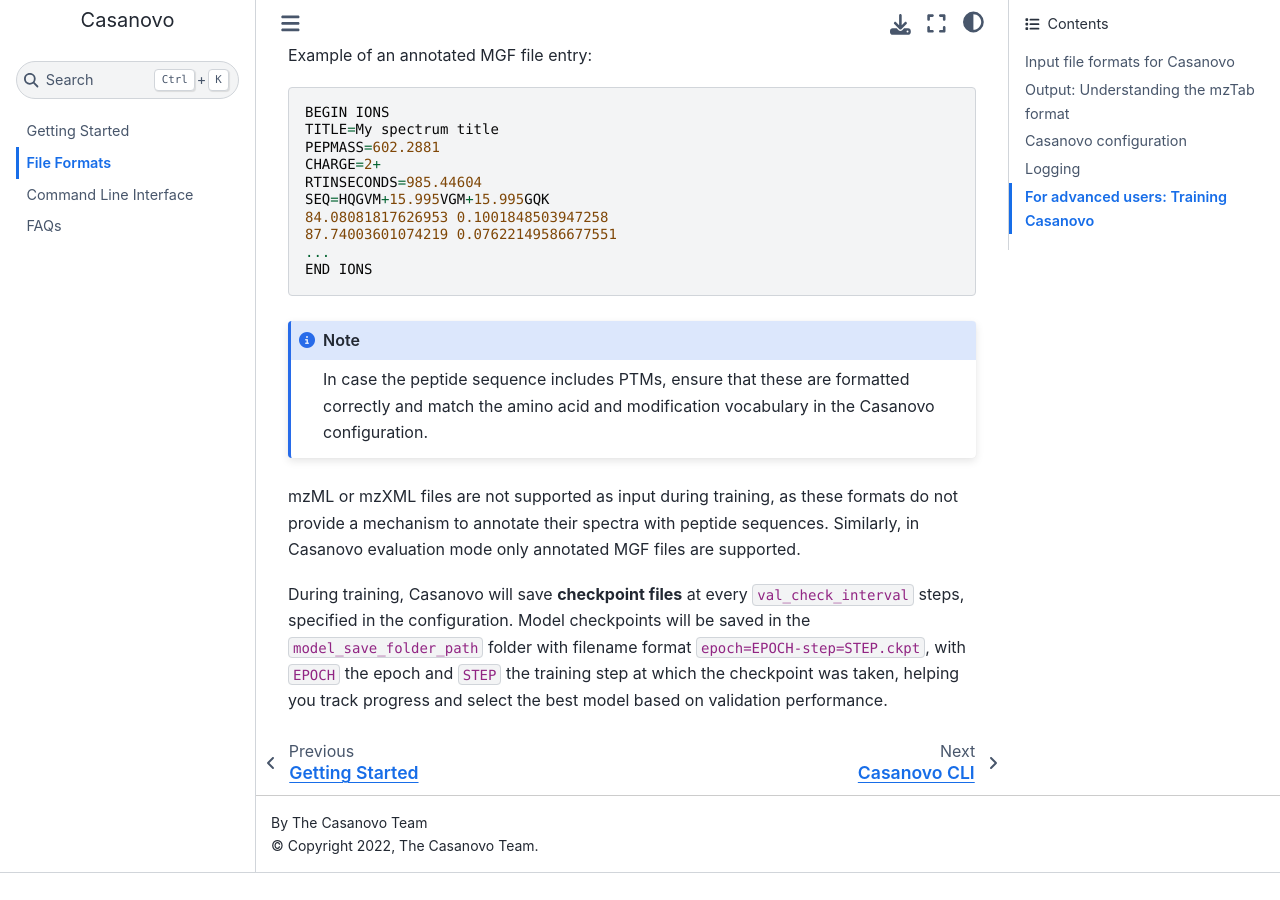
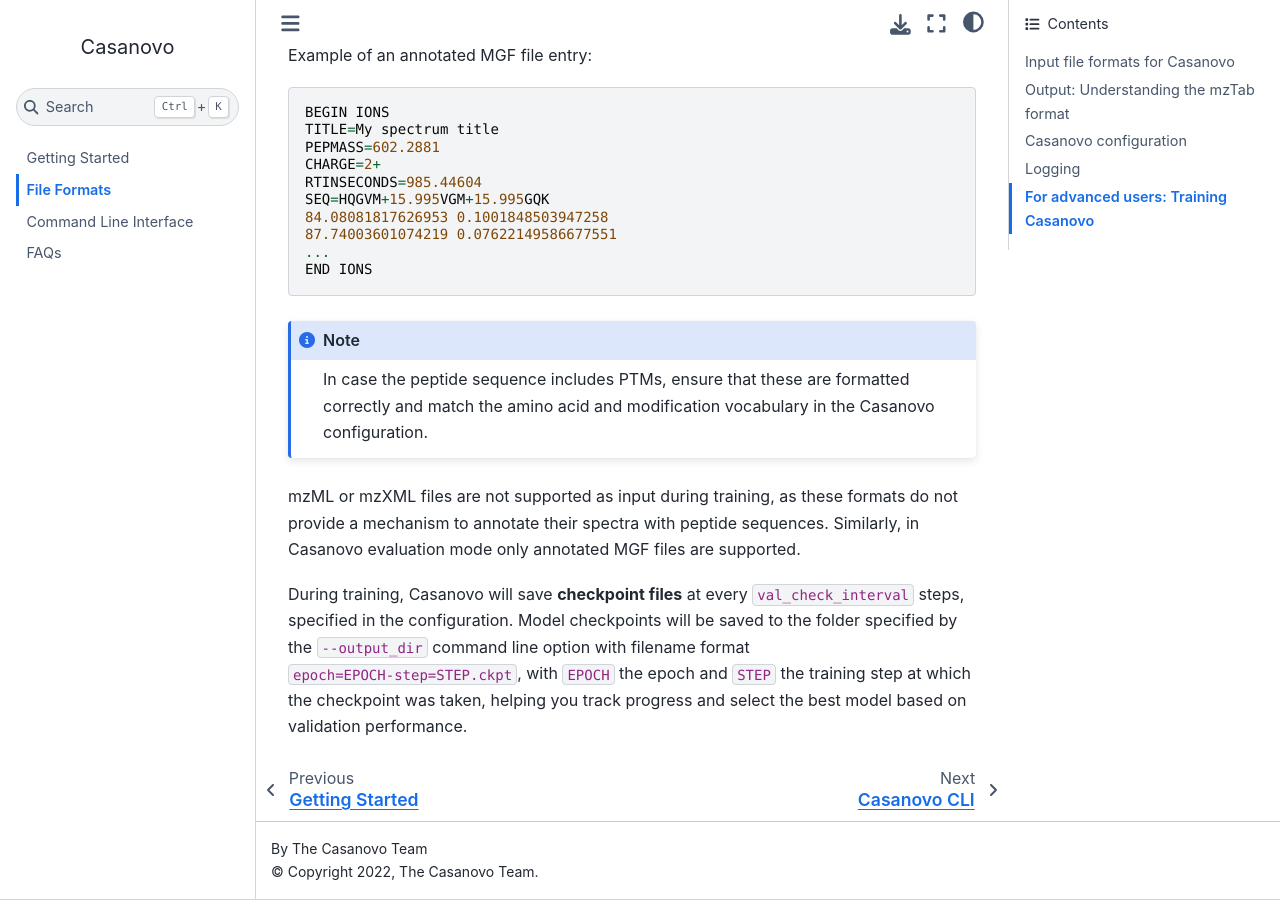
Before and after one commit to Noble-Lab/casanovo, a Sphinx documentation site: the page built from docs/file_formats.md, in a window 1280 px wide and 900 px high, scrolled down 7168 px. Built offline with Sphinx 7.4.7 and the Sphinx Book theme 1.1.4, drawn with Linux system fonts in a browser that asks for light colours; before the commit the page ends 8041 px from its top, so only the background shows below that.

Commit message:
update file formats section

```diff
--- a/docs/file_formats.md
+++ b/docs/file_formats.md
@@ -253,6 +253,6 @@
 <!-- TODO: when index files can be reused, document this here -->
 
 During training, Casanovo will save **checkpoint files** at every `val_check_interval` steps, specified in the configuration.
-Model checkpoints will be saved in the `model_save_folder_path` folder with filename format `epoch=EPOCH-step=STEP.ckpt`, with `EPOCH` the epoch and `STEP` the training step at which the checkpoint was taken, helping you track progress and select the best model based on validation performance.
+Model checkpoints will be saved to the folder specified by the `--output_dir` command line option with filename format `epoch=EPOCH-step=STEP.ckpt`, with `EPOCH` the epoch and `STEP` the training step at which the checkpoint was taken, helping you track progress and select the best model based on validation performance.
 
 <!-- TODO: when checkpointing is made more flexible, update this information -->
```
